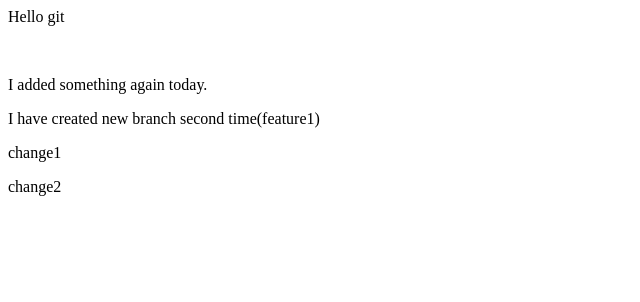
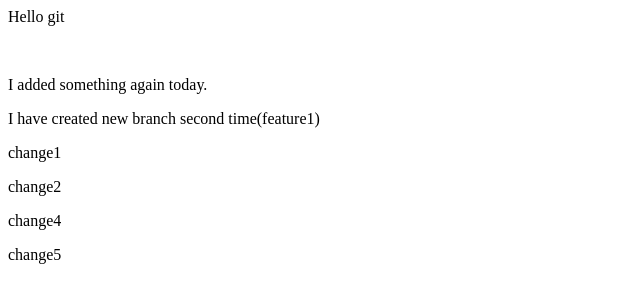
Before and after one commit to Mayank210891/GitDemo, a plain HTML site: page index.html in a window 1280 px wide. Shown: the whole page, without its empty margins (0-640 px from the left). Drawn offline with Linux system fonts and the light colour scheme.

Commit message:
after reset

```diff
--- a/index.html
+++ b/index.html
@@ -4,3 +4,5 @@
 <p>I have created new branch second time(feature1)</p>
 <p>change1</p>
 <p>change2</p>
+<p>change4</p>
+<p>change5</p>
```
